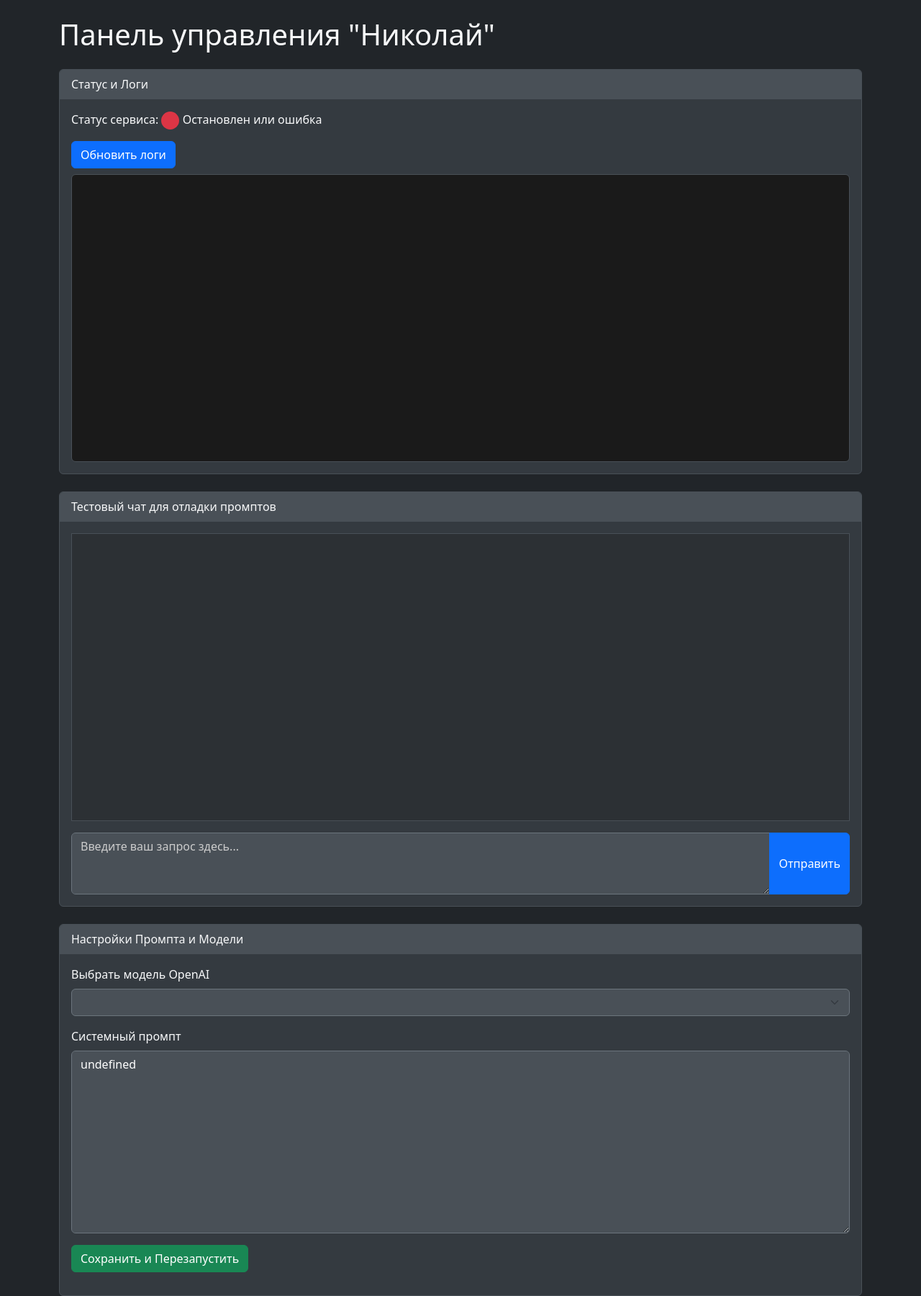
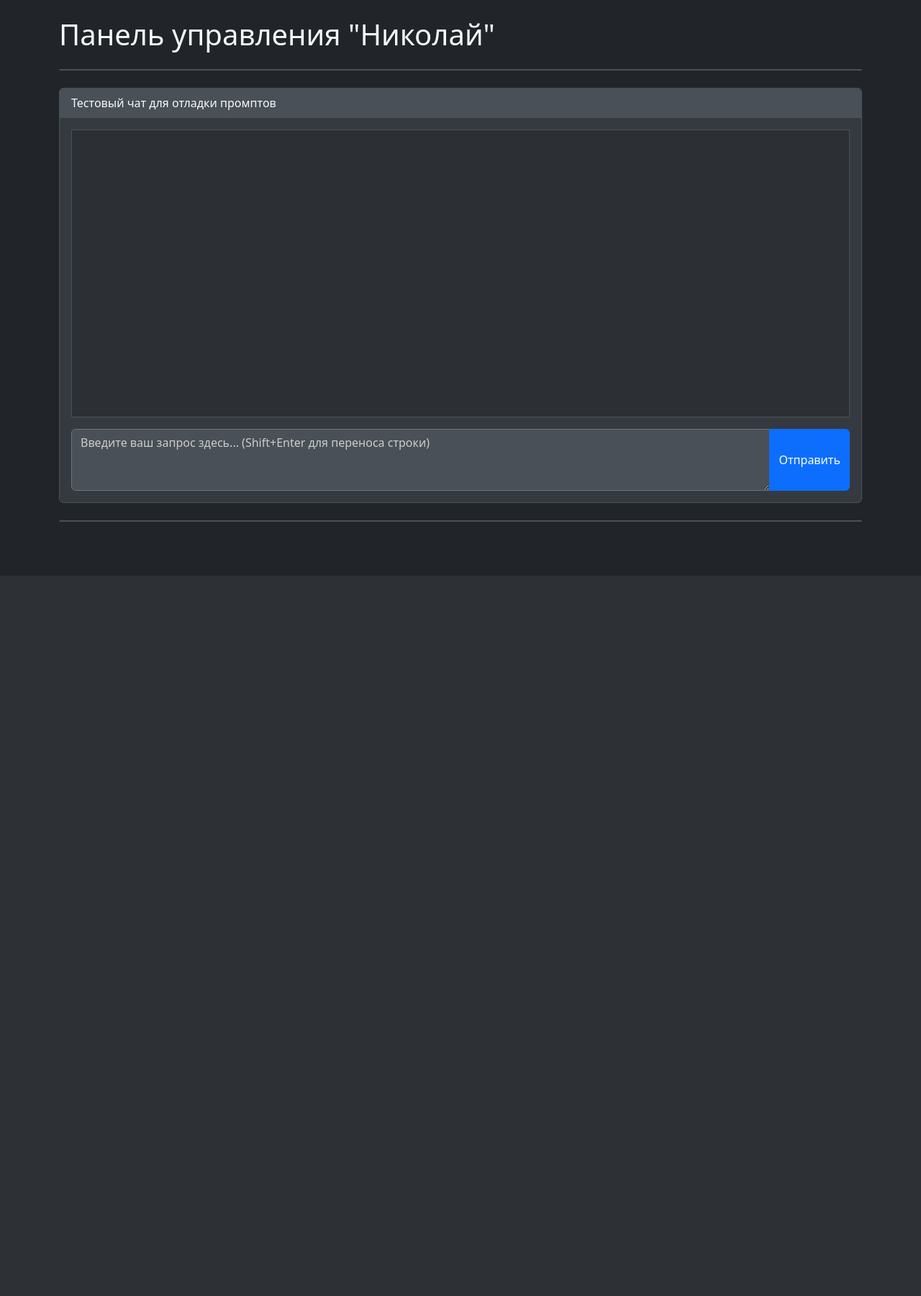
Before and after one commit to felixkrutov/TestServerBitrix, a FastAPI app: template templates/index.html in a window 1280 px wide. Shown: the whole page at 72% size. After the commit the page ends 725 px from the top, so only its background shows below. Run offline with FastAPI, Linux system fonts and the light colour scheme; the template is opened without the code that fills it, so the values that code supplies are empty.

Commit message:
Update index.html

```diff
--- a/templates/index.html
+++ b/templates/index.html
@@ -35,7 +35,7 @@
             border-radius: 0.5rem;
             max-width: 80%;
             word-wrap: break-word;
-            width: fit-content; /* <<< ИЗМЕНЕНИЕ ЗДЕСЬ */
+            width: fit-content;
         }
         .user-message {
             background-color: #0d6efd;
@@ -56,12 +56,7 @@
 
         <!-- Статус и Логи -->
         <div class="card mb-4">
-            <div class="card-header">Статус и Логи</div>
-            <div class="card-body">
-                <p>Статус сервиса: <span id="status-indicator" class="status-dot"></span> <span id="status-text">Загрузка...</span></p>
-                <button class="btn btn-primary mb-2" onclick="fetchLogs()">Обновить логи</button>
-                <div id="logs" class="p-2 rounded">Загрузка логов...</div>
-            </div>
+            <!-- ... -->
         </div>
 
         <!-- Тестовый чат -->
@@ -70,7 +65,7 @@
             <div class="card-body">
                 <div id="chat-history"></div>
                 <div class="input-group">
-                    <textarea class="form-control" id="user-input" placeholder="Введите ваш запрос здесь..." rows="3"></textarea>
+                    <textarea class="form-control" id="user-input" placeholder="Введите ваш запрос здесь... (Shift+Enter для переноса строки)" rows="3"></textarea>
                     <button class="btn btn-primary" id="send-btn">Отправить</button>
                 </div>
                 <div id="loading-indicator" class="mt-2" style="display: none;">
@@ -84,21 +79,7 @@
 
         <!-- Настройки -->
         <div class="card">
-            <div class="card-header">Настройки Промпта и Модели</div>
-            <div class="card-body">
-                <form id="settingsForm">
-                    <div class="mb-3">
-                        <label for="model" class="form-label">Выбрать модель OpenAI</label>
-                        <select class="form-select" id="model" name="model"></select>
-                    </div>
-                    <div class="mb-3">
-                        <label for="prompt" class="form-label">Системный промпт</label>
-                        <textarea class="form-control" id="prompt" name="prompt" rows="10"></textarea>
-                    </div>
-                    <button type="submit" class="btn btn-success">Сохранить и Перезапустить</button>
-                </form>
-                <div id="saveStatus" class="mt-3"></div>
-            </div>
+            <!-- ... -->
         </div>
     </div>
 
@@ -109,13 +90,7 @@
     const chatHistory = document.getElementById('chat-history');
     const loadingIndicator = document.getElementById('loading-indicator');
 
-    function addMessageToHistory(message, sender) {
-        const p = document.createElement('p');
-        p.className = sender === 'user' ? 'user-message' : 'ai-message';
-        p.textContent = message;
-        chatHistory.appendChild(p);
-        chatHistory.scrollTop = chatHistory.scrollHeight;
-    }
+    function addMessageToHistory(message, sender) { /* ... без изменений ... */ }
 
     sendBtn.addEventListener('click', async () => {
         const message = userInput.value.trim();
@@ -144,7 +119,25 @@
         }
     });
 
+    // <<< НОВЫЙ КОД ДЛЯ ОТПРАВКИ ПО ENTER >>>
+    userInput.addEventListener('keydown', (e) => {
+        if (e.key === 'Enter' && !e.shiftKey) {
+            e.preventDefault(); // Отменяем перенос строки
+            sendBtn.click();    // Имитируем клик по кнопке
+        }
+    });
+
     // --- Остальная логика ---
+    // (весь остальной JS-код без изменений)
+
+    function addMessageToHistory(message, sender) {
+        const p = document.createElement('p');
+        p.className = sender === 'user' ? 'user-message' : 'ai-message';
+        p.textContent = message;
+        chatHistory.appendChild(p);
+        chatHistory.scrollTop = chatHistory.scrollHeight;
+    }
+
     async function fetchStatus() {
         const response = await fetch('/api/status');
         const data = await response.json();
```
